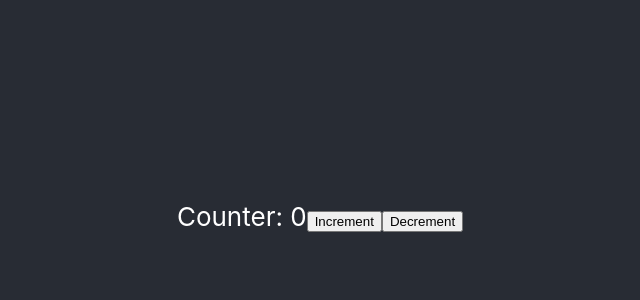
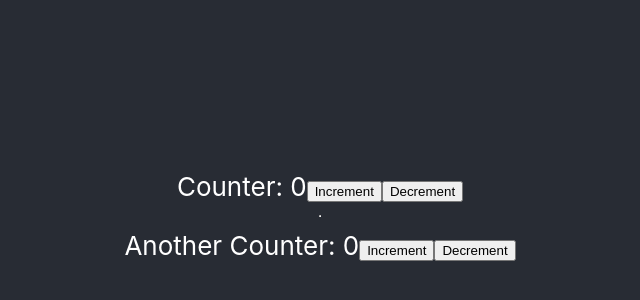
Before and after one commit to NajeebArif/redux-boot-up, a React (Create React App) app: page / in a window 1280 px wide. Shown: the part 184-484 px from the top of the page, without its empty margins (320-960 px from the left). Built offline with nearby package versions, Linux system fonts and the light colour scheme.

Commit message:
use connect to bind state to props

```diff
--- a/src/App.js
+++ b/src/App.js
@@ -1,12 +1,15 @@
 import logo from './logo.svg';
 import './App.css';
 import Counter from './components/Counter';
+import AnotherCounter from './components/AnotherCounter';
 
 function App() {
   return (
     <div className="App">
       <header className="App-header">
         <Counter />
+        <hr />
+        <AnotherCounter />
       </header>
     </div>
   );
--- /dev/null
+++ b/src/components/AnotherCounter.js
@@ -0,0 +1,23 @@
+import React from 'react'
+import {connect} from 'react-redux';
+
+const mapStateToProps = state =>({
+    counter: state.value
+})
+
+const mapDispatchToProps = dispatch =>({
+    increment: ()=> dispatch({type:'INCREMENT'}),
+    decrement: ()=> dispatch({type:'DECREMENT'}),
+})
+
+function AnotherCounter({counter, increment, decrement}) {
+    return (
+        <div>
+          Another Counter: {counter}
+          <button onClick={increment}>Increment</button>
+          <button onClick={decrement}>Decrement</button>
+        </div>
+      )
+}
+
+export default connect(mapStateToProps, mapDispatchToProps)(AnotherCounter);
```
